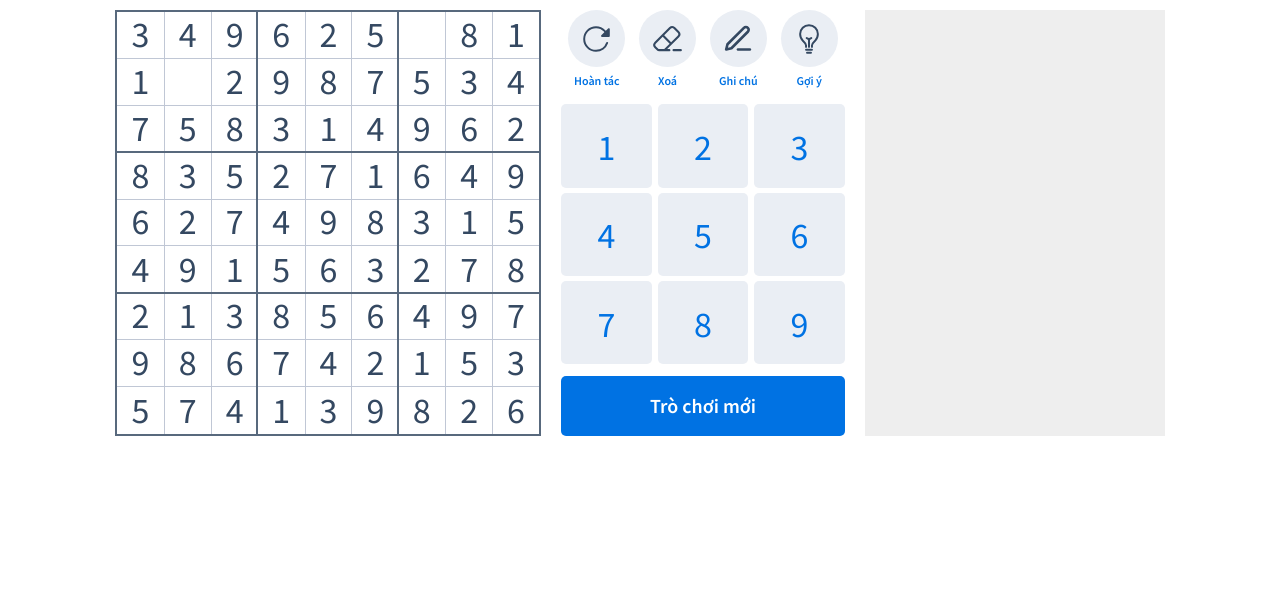
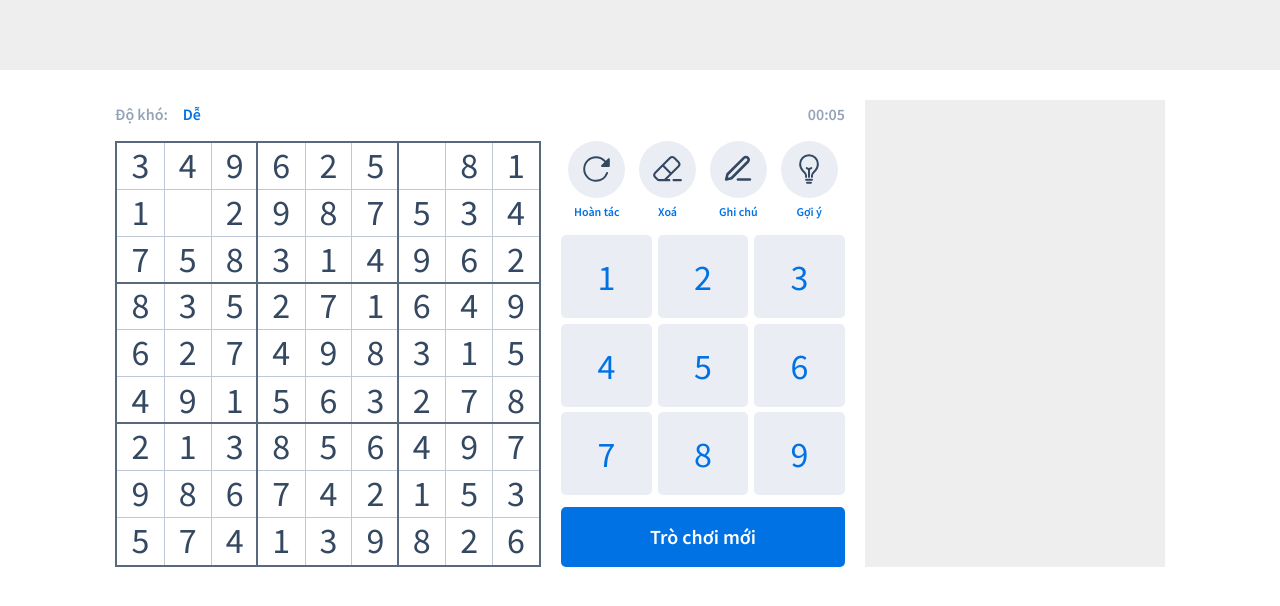
Before and after one commit to Nihta/react-sudoku, a React (Vite) app: page / in a window 1280 px wide. Shown: the top 606 px of the page. Built offline with nearby package versions, Linux system fonts and the light colour scheme.

Commit message:
Add game info UI

```diff
--- a/src/App.css
+++ b/src/App.css
@@ -1,3 +1,9 @@
+.site-header {
+  background-color: #eee;
+  height: 70px;
+  margin-bottom: 20px;
+}
+
 .container {
   position: relative;
   display: block;
--- a/src/App.tsx
+++ b/src/App.tsx
@@ -3,12 +3,15 @@ import Sudoku from "./components/Sudoku";
 
 function App() {
   return (
-    <div className="container site-content-wrapper">
-      <div className="site-content">
-        <Sudoku />
+    <>
+      <header className="site-header" />
+      <div className="container site-content-wrapper">
+        <div className="site-content">
+          <Sudoku />
+        </div>
+        <aside className="aside" />
       </div>
-      <aside className="aside" />
-    </div>
+    </>
   );
 }
 
--- /dev/null
+++ b/src/components/GameInfo.scss
@@ -0,0 +1,56 @@
+// <div className="game-info-level__wrapper">
+// <span className="game-info-level__title">Độ khó</span>
+// <div className="game-info-level__items">
+//   <span className="game-info-level__item">Dễ</span>
+// </div>
+// </div>
+
+.game-info-level {
+  &__wrapper {
+    position: relative;
+    display: flex;
+    justify-content: space-between;
+  }
+  &__title {
+    margin-right: 7px;
+    color: #94a3b7;
+    font-size: 16px;
+    font-weight: 600;
+    line-height: 1;
+    display: flex;
+    align-items: center;
+  }
+  &__items {
+    display: flex;
+    align-items: center;
+  }
+  &__item {
+    padding: 8px;
+    margin-right: 4px;
+
+    &.active {
+      color: #0072e3;
+    }
+  }
+}
+.game-info-time {
+  display: flex;
+  align-items: center;
+
+}
+
+.game-info {
+  &-wrapper {
+    margin-bottom: 12px;
+    position: relative;
+    display: flex;
+    justify-content: space-between;
+
+    span {
+      color: #94a3b7;
+      font-size: 16px;
+      font-weight: 600;
+      line-height: 0.8;
+    }
+  }
+}
--- /dev/null
+++ b/src/components/GameInfo.tsx
@@ -0,0 +1,42 @@
+import React from "react";
+import "./GameInfo.scss";
+
+const Time = () => {
+  const [time, setTime] = React.useState(0);
+
+  React.useEffect(() => {
+    const interval = setInterval(() => {
+      setTime((time) => time + 1);
+    }, 1000);
+    return () => clearInterval(interval);
+  }, []);
+
+  const timeStr =
+    `${Math.floor(time / 60)}`.padStart(2, "0") +
+    ":" +
+    `${time % 60}`.padStart(2, "0");
+
+  return (
+    <div className="game-info-time">
+      <span>{timeStr}</span>
+    </div>
+  );
+};
+
+const TimeMemo = React.memo(Time);
+
+const GameInfo = () => {
+  return (
+    <div className="game-info-wrapper">
+      <div className="game-info-level__wrapper">
+        <span className="game-info-level__title">Độ khó:</span>
+        <div className="game-info-level__items">
+          <span className="game-info-level__item active">Dễ</span>
+        </div>
+      </div>
+      <TimeMemo />
+    </div>
+  );
+};
+
+export default GameInfo;
--- a/src/components/Sudoku.tsx
+++ b/src/components/Sudoku.tsx
@@ -5,6 +5,7 @@ import Alert from "./Alert";
 import Control from "./Control";
 import Numpad from "./Numpad";
 import Board from "./Board";
+import GameInfo from "./GameInfo";
 
 function Sudoku() {
   const gameState = useSudokuStore((state) => state.gameState);
@@ -14,6 +15,8 @@ function Sudoku() {
   const isWin = gameState;
 
   return (
+    <>
+      <GameInfo />
       <div className="game-flex-wrapper">
         <div className={`game-wrapper ${isPause ? "game-pause" : ""}`}>
           <Board />
@@ -59,6 +62,7 @@ function Sudoku() {
           </div>
         </div>
       </div>
+    </>
   );
 }
 
```
Lines whose indentation alone changed are shown as unchanged.
